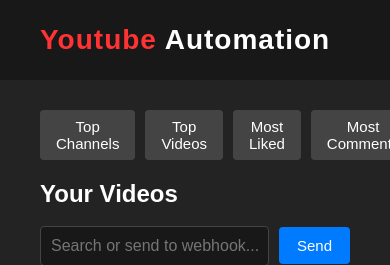
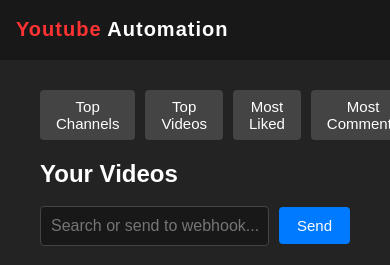
Before and after one commit to r0wh4n/youtube-automation, a plain HTML site: page index.html in a window 390 px wide. Shown: the top 265 px of the page. Drawn offline with Linux system fonts and the light colour scheme.

Commit message:
header update

```diff
--- a/style.css
+++ b/style.css
@@ -20,6 +20,17 @@ body {
 }
 .header .logo {
   color: #ff3333;
+}
+@media screen and (max-width: 600px) {
+  .header {
+    flex-direction: column;
+    align-items: flex-start;
+    padding: 18px 16px;
+    font-size: 20px;
+  }
+  .main-content {
+    padding: 18px 8px;
+  }
 }
 .main-content {
   margin-left: 0; /* Remove sidebar margin */
```
